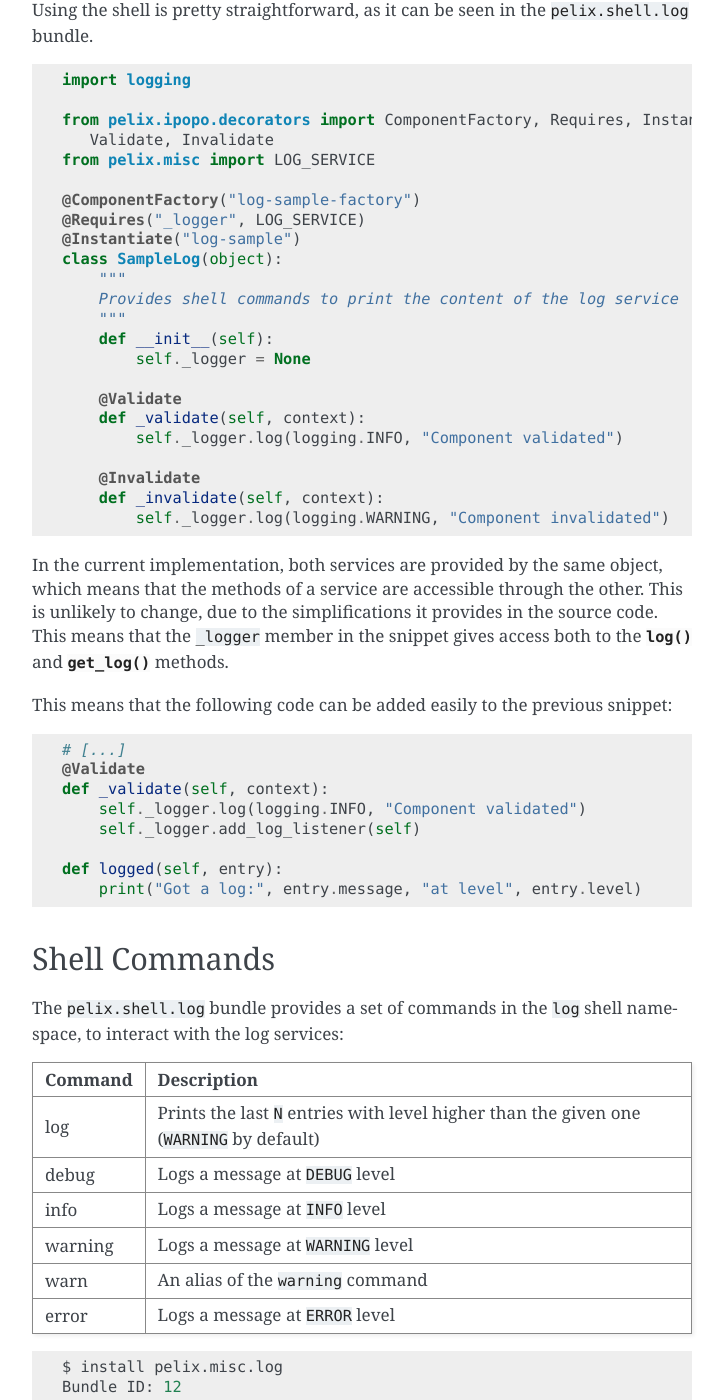
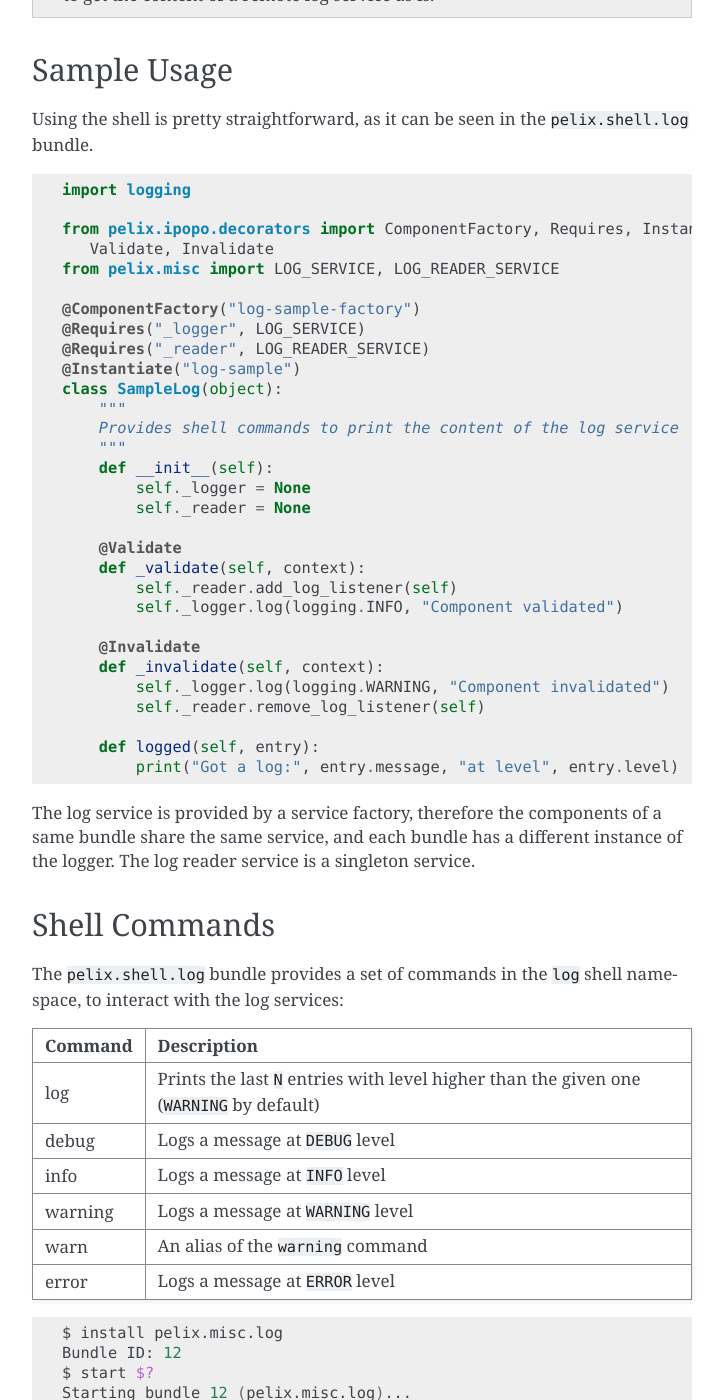
Before and after one commit to tcalmant/ipopo, a Sphinx documentation site: the page built from docs/refcards/log.rst, in a window 1280 px wide and 1400 px high, scrolled down 1474 px. Shown: the whole window, without its empty margins (388-1112 px from the left). Built offline with Sphinx 7.4.7, drawn with Linux system fonts in a browser that asks for light colours; pages that are not in the unit, such as notebooks, are missing from menus; some of the changed text lies outside the part shown.

Commit message:
Converted LogService to a service factory
Each bundle gets a custom instance of the LogService, this avoids to
have to compute the calling bundle and should enhance performances.

The LogService and LogReaderService are now provided by two different
services, which causes an incompatible change.

The shell commands, the tests and the documentation have been
updated to reflect those changes.

```diff
--- a/docs/refcards/log.rst
+++ b/docs/refcards/log.rst
@@ -78,10 +78,11 @@
 
    from pelix.ipopo.decorators import ComponentFactory, Requires, Instantiate, \
       Validate, Invalidate
-   from pelix.misc import LOG_SERVICE
+   from pelix.misc import LOG_SERVICE, LOG_READER_SERVICE
 
    @ComponentFactory("log-sample-factory")
    @Requires("_logger", LOG_SERVICE)
+   @Requires("_reader", LOG_READER_SERVICE)
    @Instantiate("log-sample")
    class SampleLog(object):
        """
@@ -89,34 +90,25 @@
        """
        def __init__(self):
            self._logger = None
+           self._reader = None
 
        @Validate
        def _validate(self, context):
+           self._reader.add_log_listener(self)
            self._logger.log(logging.INFO, "Component validated")
 
        @Invalidate
        def _invalidate(self, context):
            self._logger.log(logging.WARNING, "Component invalidated")
+           self._reader.remove_log_listener(self)
 
-In the current implementation, both services are provided by the same object,
-which means that the methods of a service are accessible through the other.
-This is unlikely to change, due to the simplifications it provides in the
-source code.
-This means that the ``_logger`` member in the snippet gives access both to the
-:meth:`~LogService.log` and :meth:`~LogService.get_log` methods.
+       def logged(self, entry):
+           print("Got a log:", entry.message, "at level", entry.level)
 
-This means that the following code can be added easily to the previous snippet:
-
-.. code-block:: python
-
-   # [...]
-   @Validate
-   def _validate(self, context):
-       self._logger.log(logging.INFO, "Component validated")
-       self._logger.add_log_listener(self)
-
-   def logged(self, entry):
-       print("Got a log:", entry.message, "at level", entry.level)
+The log service is provided by a service factory, therefore the components of
+a same bundle share the same service, and each bundle has a different instance
+of the logger.
+The log reader service is a singleton service.
 
 
 Shell Commands
```
Also changed, not shown: other parts of docs/refcards/log.rst (+6 -6 lines), 4 other files.
